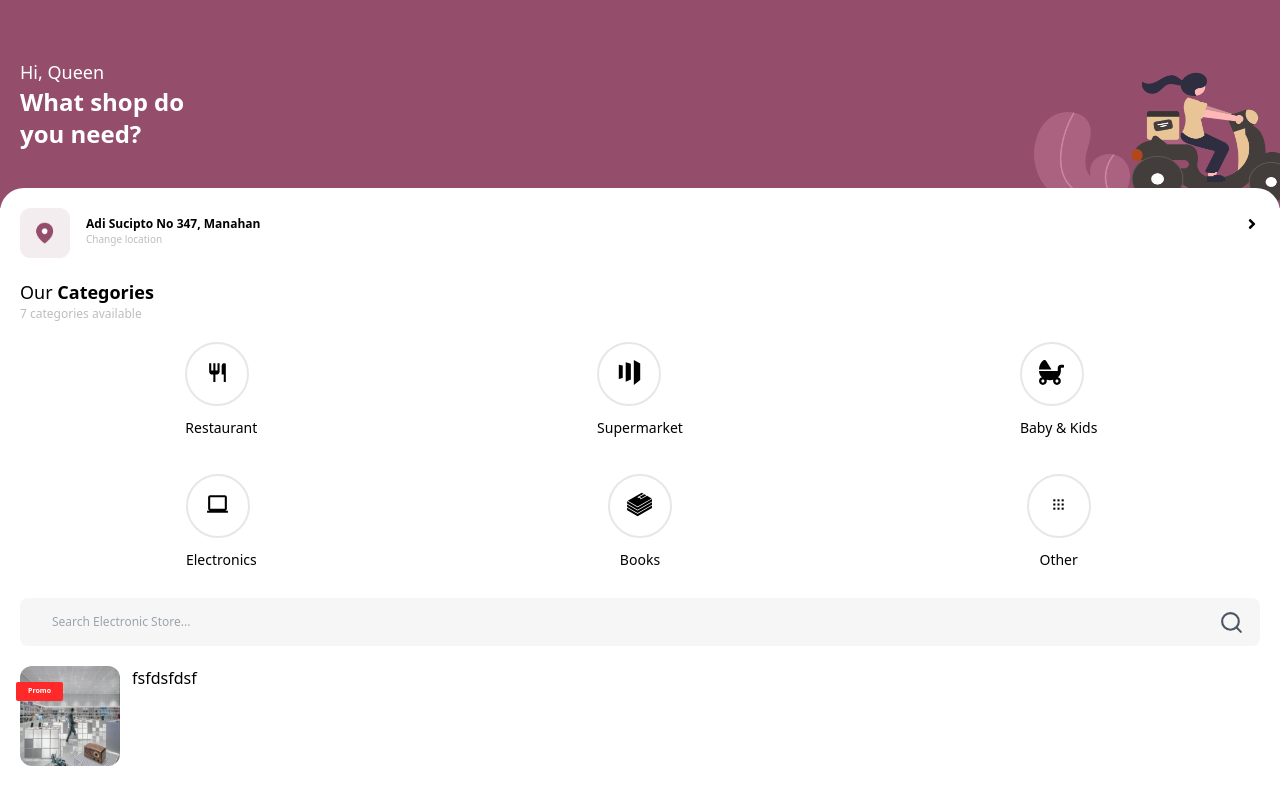
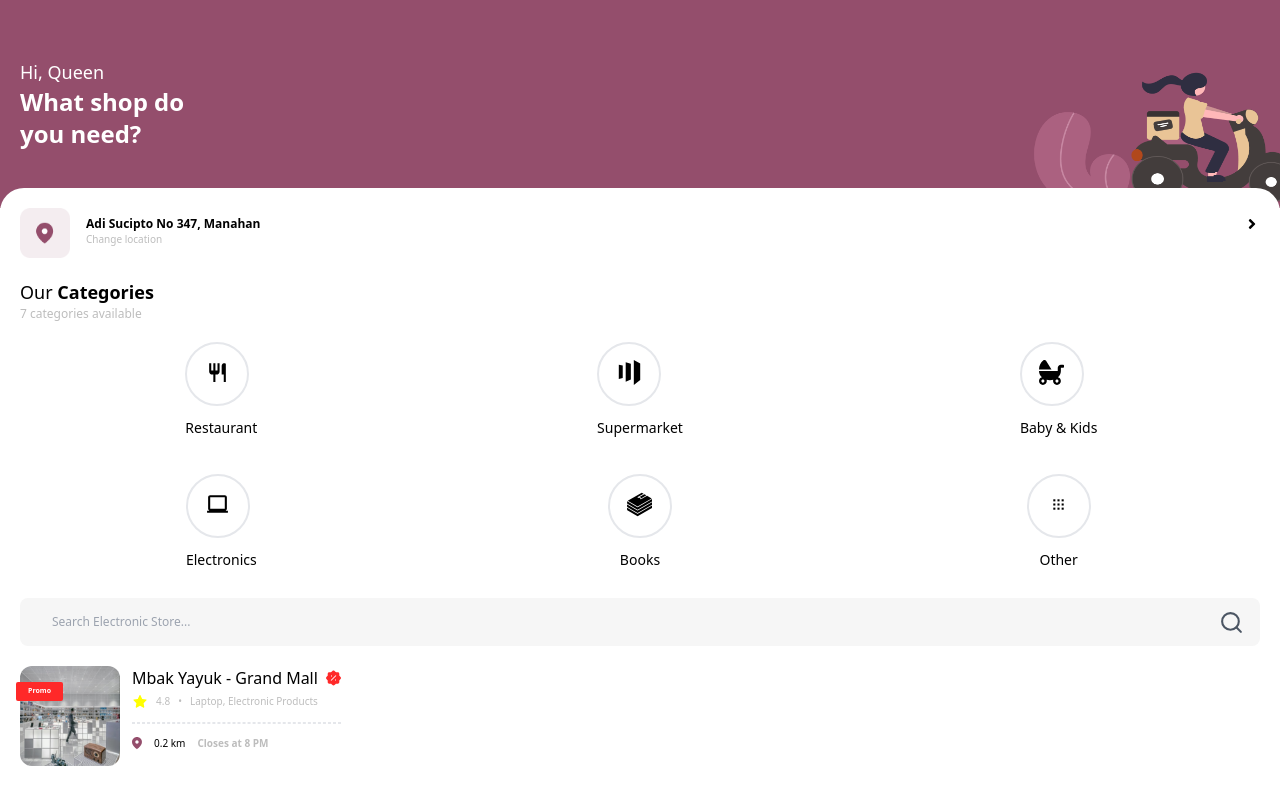
Before and after one commit to sgitwhyd/tailwind-shopcut, a Next.js app: page / in a window 1280 px wide. Built offline with nearby package versions, Linux system fonts and the light colour scheme.

Commit message:
add places discount

```diff
--- a/pages/components/Places.js
+++ b/pages/components/Places.js
@@ -1,6 +1,9 @@
 import React from "react";
 import Image from "next/image";
 import place1 from "../../public/images/place-1.png";
+import dicountIcon from "../../public/images/IconDiscount.svg";
+import locationIcon from "../../public/images/locationIcon.svg";
+import { AiFillStar } from "react-icons/ai";
 
 const Places = () => {
   return (
@@ -17,8 +20,29 @@ const Places = () => {
           className="absolute rounded-xl"
         />
       </div>
-      <div className="info_place_parent flex flex-col">
-        <div className="">fsfdsfdsf</div>
+      <div className="info_place_parent z-20 flex flex-col">
+        <div className="flex">
+          <div className="mr-2 text-base font-medium">
+            Mbak Yayuk - Grand Mall
+          </div>
+          <Image src={dicountIcon} alt="discountIcon" />
+        </div>
+        <div className="mt-1 flex h-2 content-center">
+          <AiFillStar color="yellow" />
+          <div className="ml-2 flex text-tiny text-gray-primary">
+            <div className="">4.8</div>
+            <span className="mx-2">•</span>
+            <div className="">Laptop, Electronic Products</div>
+          </div>
+        </div>
+        <hr className="mt-5 mb-3 border border-dashed text-gray-primary" />
+        <div className="flex content-center">
+          <Image src={locationIcon} alt="locationIcon" />
+          <div className="mx-3 text-tiny font-normal">0.2 km</div>
+          <div className="text-tiny font-bold text-gray-primary">
+            Closes at 8 PM
+          </div>
+        </div>
       </div>
     </div>
   );
```
Also changed, not shown: public/images/IconDiscount.svg (added), public/images/locationIcon.svg (added).
